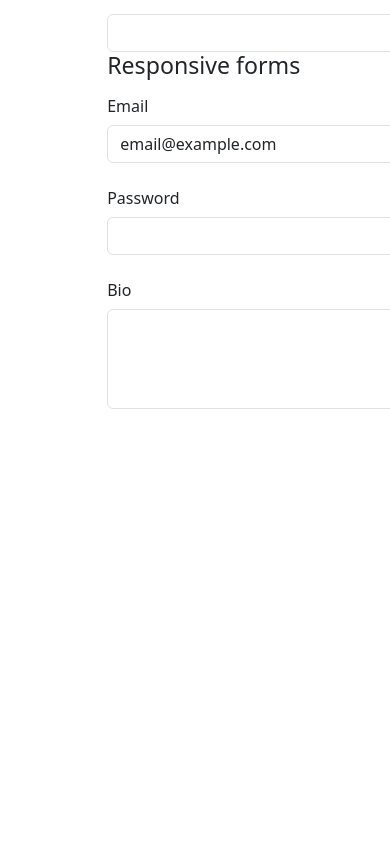
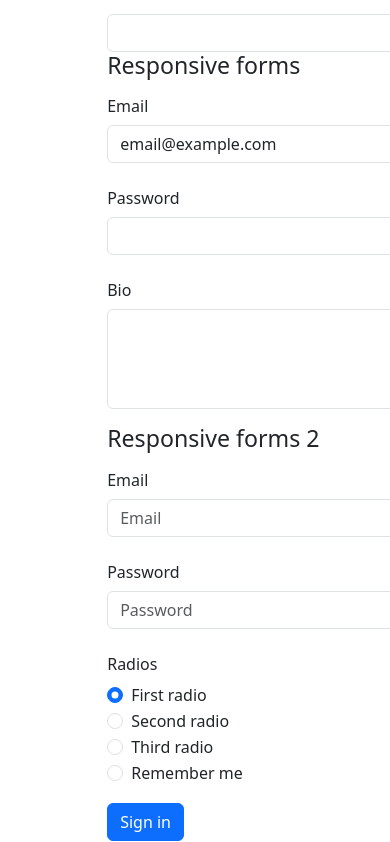
Before and after one commit to kushalkrishnappa/kambaz, a Next.js app: page /Labs/Lab2 in a window 390 px wide. Shown: the part 7688-8530 px from the top of the page. Before the commit the page ends 8114 px from the top, so only its background shows below. Built offline with nearby package versions, Linux system fonts and the light colour scheme.

Commit message:
- Styling Responsive Forms with React Bootstrap

```diff
--- a/app/Labs/Lab2/BootstrapForms.tsx
+++ b/app/Labs/Lab2/BootstrapForms.tsx
@@ -1,5 +1,7 @@
 import {
-    Col,
+    Button,
+  Col,
+  Form,
   FormCheck,
   FormControl,
   FormLabel,
@@ -107,6 +109,67 @@ export default function BootstrapForms() {
             <FormControl as="textarea" style={{ height: "100px" }} />
           </Col>
         </Row>
+
+        <div id="wd-css-responsive-forms-2">
+          <h3>Responsive forms 2</h3>
+          <Form>
+            <Row className="mb-3" controlId="formHorizontalEmail">
+              <FormLabel column sm={2}>
+                {" "}
+                Email{" "}
+              </FormLabel>
+              <Col sm={10}>
+                {" "}
+                <FormControl type="email" placeholder="Email" />{" "}
+              </Col>
+            </Row>
+            <Row className="mb-3" controlId="formHorizontalPassword">
+              <FormLabel column sm={2}>
+                {" "}
+                Password{" "}
+              </FormLabel>
+              <Col sm={10}>
+                {" "}
+                <FormControl type="password" placeholder="Password" />{" "}
+              </Col>
+            </Row>
+            <fieldset>
+              <Row className="mb-3">
+                <FormLabel as="legend" column sm={2}>
+                  {" "}
+                  Radios{" "}
+                </FormLabel>
+                <Col sm={10}>
+                  <FormCheck
+                    type="radio"
+                    label="First radio"
+                    name="formHorizontalRadios"
+                    defaultChecked
+                  />
+                  <FormCheck
+                    type="radio"
+                    label="Second radio"
+                    name="formHorizontalRadios"
+                  />
+                  <FormCheck
+                    type="radio"
+                    label="Third radio"
+                    name="formHorizontalRadios"
+                  />
+                  <FormCheck
+                    type="radio"
+                    label="Remember me"
+                    name="formHorizontalRadios"
+                  />
+                </Col>
+              </Row>
+            </fieldset>
+            <Col>
+              {" "}
+              <Button type="submit">Sign in</Button>{" "}
+            </Col>
+          </Form>
+        </div>
       </div>
     </div>
   );
```
